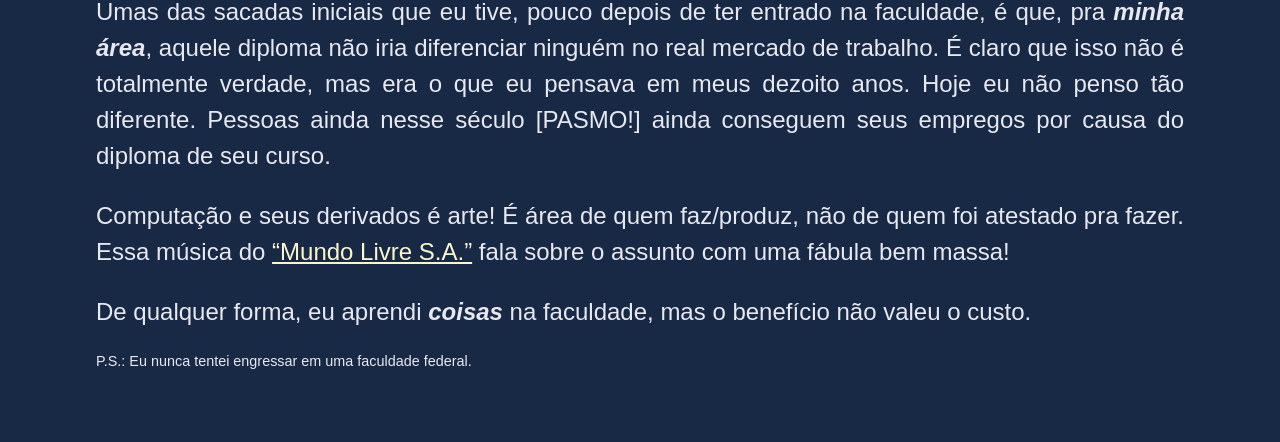
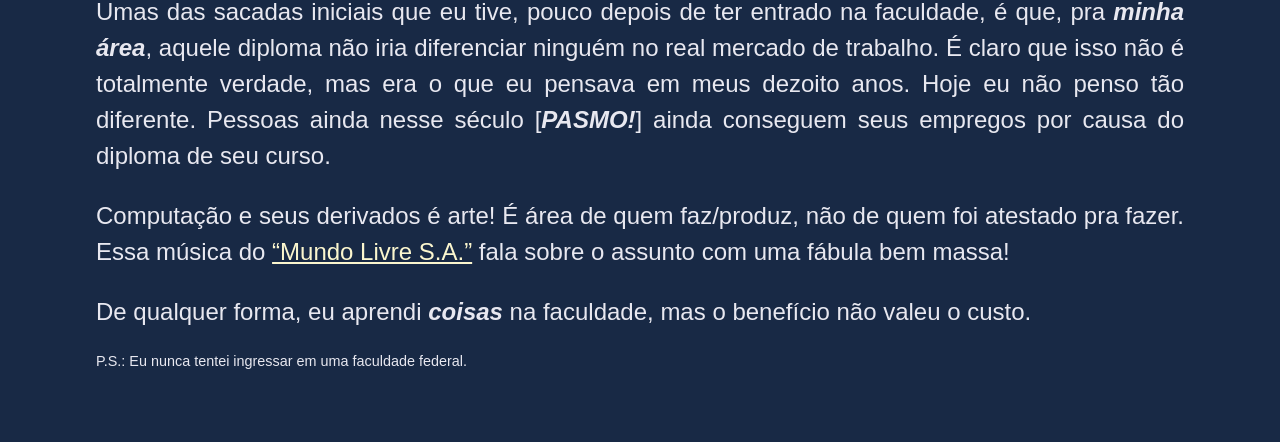
Before and after one commit to armobstatsthur/blog, a Jekyll site: the page built from _posts/2013-10-03-intercambio-pra-irlanda-por-que.md, in a window 1280 px wide and 1400 px high, scrolled down 1274 px. Shown: the part 226-668 px from the top of the window. Built offline with Jekyll 4.4.1, drawn with Linux system fonts in a browser that asks for light colours; some of the changed text lies outside the part shown.

Commit message:
Mais conteudo pro segundo post

```diff
--- a/_posts/2013-10-03-intercambio-pra-irlanda-por-que.md
+++ b/_posts/2013-10-03-intercambio-pra-irlanda-por-que.md
@@ -24,13 +24,13 @@
 
 Recém-formado, faculdade particular `{uma bufunfa mensal [do meu bolso (doído)]}`, tinha acabado de pegar aquele canudo vazio na colação de grau! Bem que poderiam ter entregue a bagaça do diploma nesse canudo, assim eu já o teria. Os tempos de faculdade não foram ruims, mas eu também não posso chama-los de bons. A galera é muito gente boa, não os tempos da faculdade.
 
-Umas das sacadas iniciais que eu tive, pouco depois de ter entrado na faculdade, é que, pra _minha área_, aquele diploma não iria diferenciar ninguém no real mercado de trabalho. É claro que isso não é totalmente verdade, mas era o que eu pensava em meus dezoito anos. Hoje eu não penso tão diferente. Pessoas ainda nesse século [PASMO!] ainda conseguem seus empregos por causa do diploma de seu curso.
+Umas das sacadas iniciais que eu tive, pouco depois de ter entrado na faculdade, é que, pra _minha área_, aquele diploma não iria diferenciar ninguém no real mercado de trabalho. É claro que isso não é totalmente verdade, mas era o que eu pensava em meus dezoito anos. Hoje eu não penso tão diferente. Pessoas ainda nesse século \[*PASMO!*\] ainda conseguem seus empregos por causa do diploma de seu curso.
 
 Computação e seus derivados é arte! É área de quem faz/produz, não de quem foi atestado pra fazer. Essa música do ["Mundo Livre S.A."](http://www.youtube.com/watch?v=I93Y1AiM0zM) fala sobre o assunto com uma fábula bem massa!
 
 De qualquer forma, eu aprendi _coisas_ na faculdade, mas o benefício não valeu o custo.
 
-<p class="font-small">P.S.: Eu nunca tentei engressar em uma faculdade federal.</p>
+<p class="font-small">P.S.: Eu nunca tentei ingressar em uma faculdade federal.</p>
 
 ## // Morando sozinho há pouco tempo
 
```
Also changed, not shown: other parts of _posts/2013-10-03-intercambio-pra-irlanda-por-que.md (+3 -3 lines).
